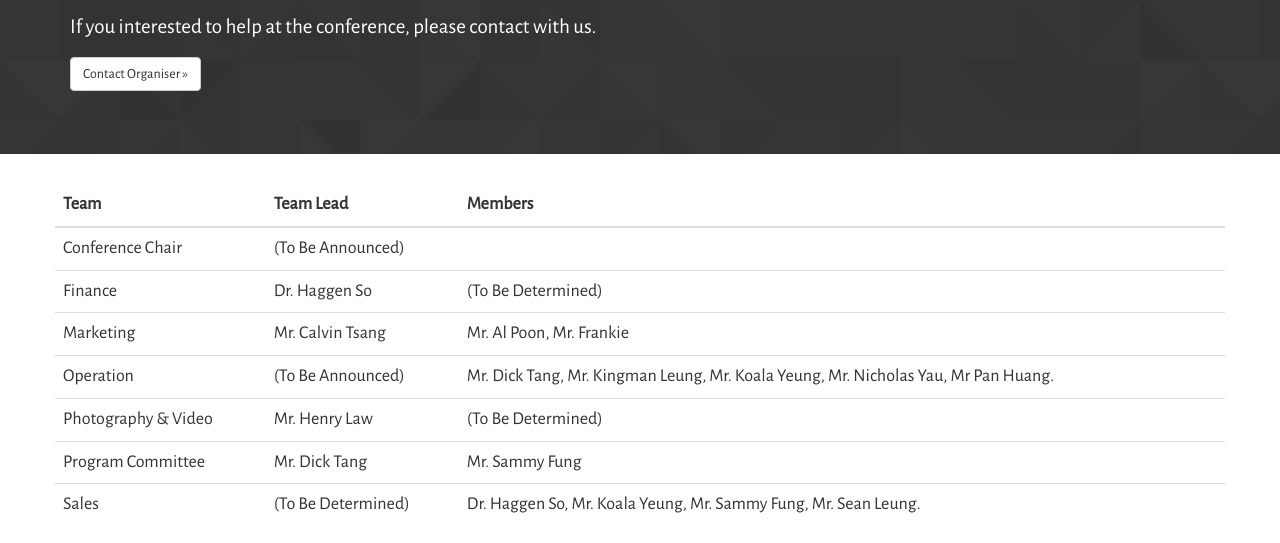
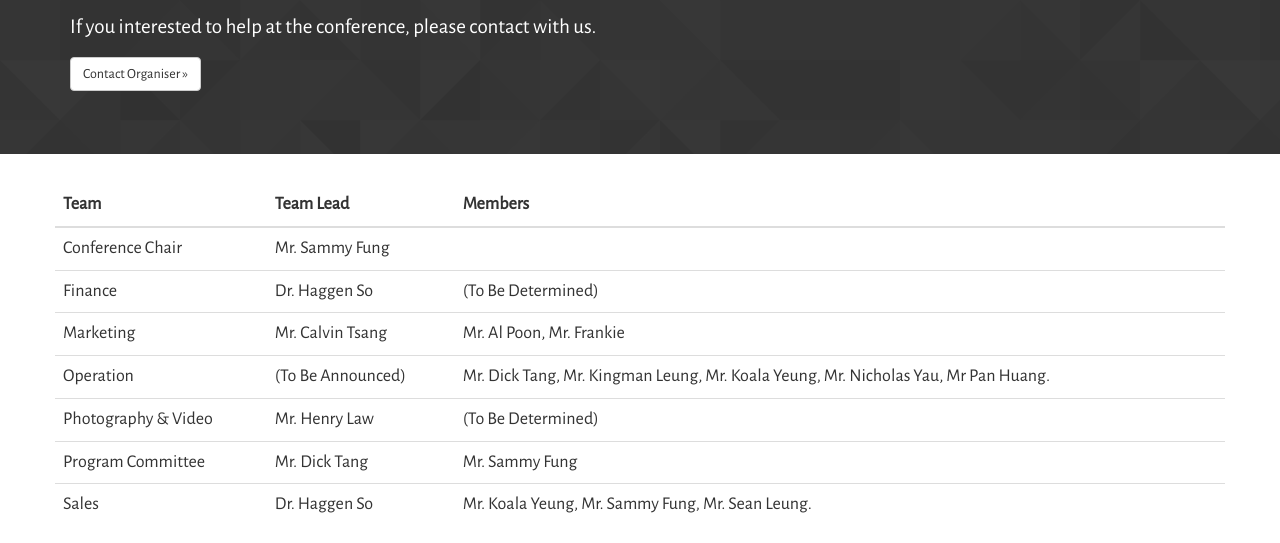
Before and after one commit to opensourcehk/2016.opensource.hk, a plain HTML site: page about/staff/index.html in a window 1280 px wide. Shown: the part 180-723 px from the top of the page. Drawn offline with nearby package versions, Linux system fonts and the light colour scheme.

Commit message:
updated team leads

```diff
--- a/about/staff/index.html
+++ b/about/staff/index.html
@@ -65,7 +65,7 @@
             <tbody>
             <tr>
                 <td>Conference Chair</td>
-                <td colspan="2">(To Be Announced)</td>
+                <td colspan="2">Mr. Sammy Fung</td>
             </tr>
             <tr>
                 <td>Finance</td>
@@ -93,8 +93,8 @@
             </tr>
             <tr>
                 <td>Sales</td>
-                <td>(To Be Determined)</td>
-                <td>Dr. Haggen So, Mr. Koala Yeung, Mr. Sammy Fung, Mr. Sean Leung.</td>
+                <td>Dr. Haggen So</td>
+                <td>Mr. Koala Yeung, Mr. Sammy Fung, Mr. Sean Leung.</td>
             </tr>
             </tbody>
         </table>
```
